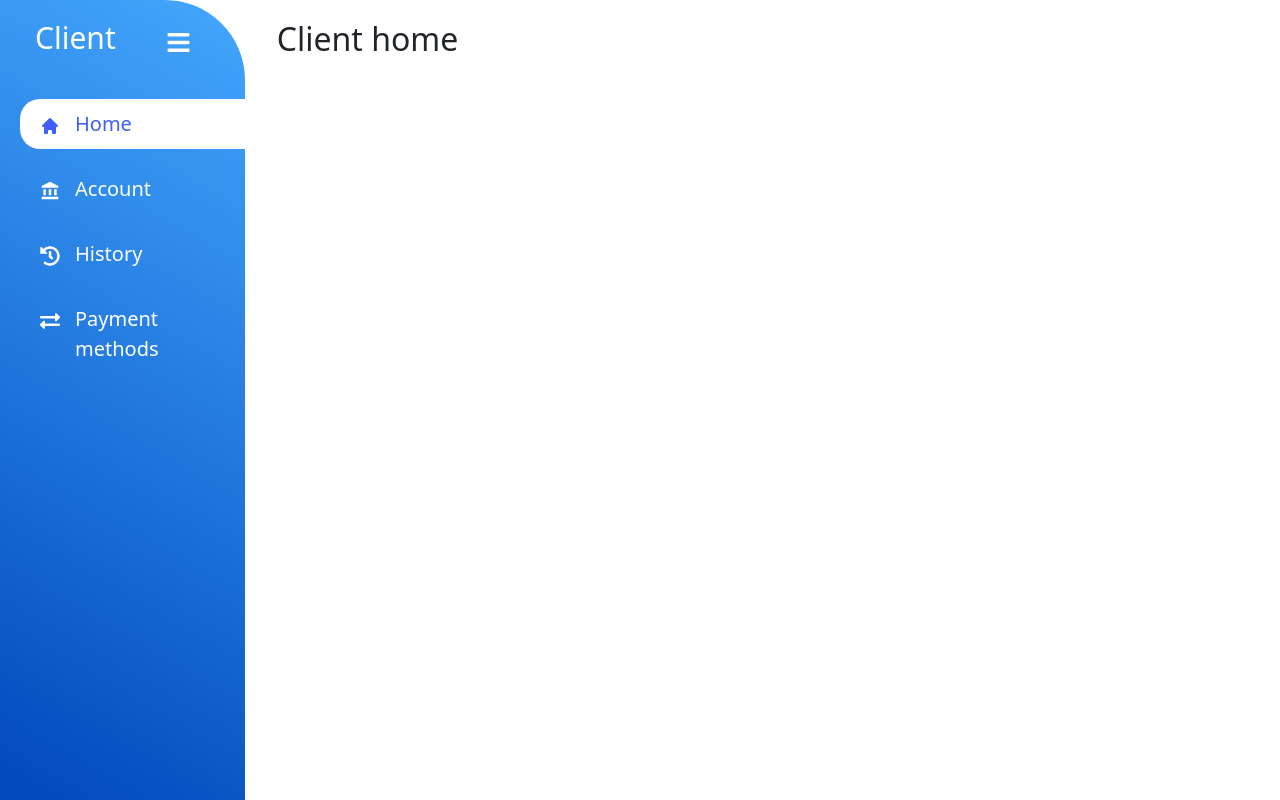
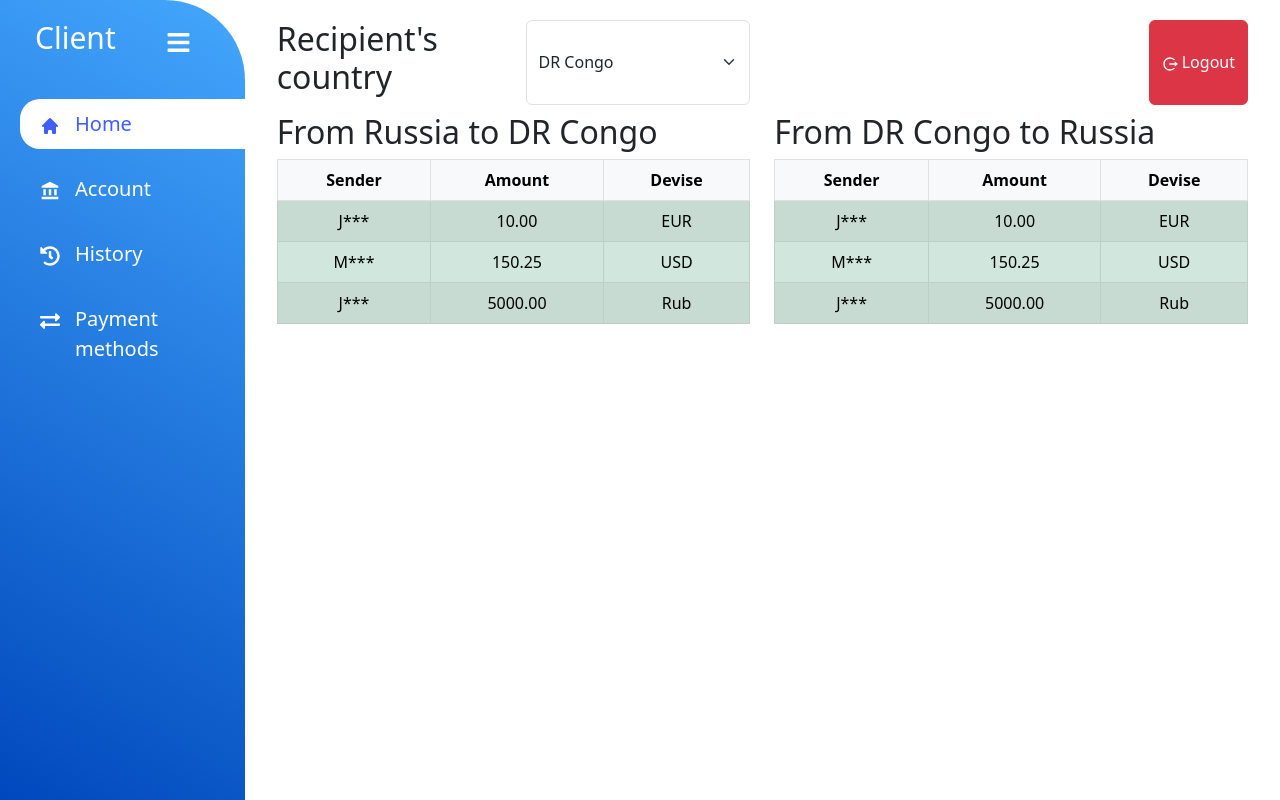
Before and after one commit to bauer318/pri-trans-client, a React (Create React App) app: page /client/home in a window 1280 px wide. Built offline with nearby package versions, Linux system fonts and the light colour scheme.

Commit message:
UI Client's home done

```diff
--- a/package.json
+++ b/package.json
@@ -14,7 +14,7 @@
     "react-icons": "^4.8.0",
     "react-redux": "^8.0.5",
     "react-router-dom": "^6.10.0",
-    "react-scripts": "5.0.1",
+    "react-scripts": "^5.0.1",
     "redux": "^4.2.1",
     "redux-logger": "^3.0.6",
     "web-vitals": "^2.1.4"
--- /dev/null
+++ b/src/components/HomeHeader.jsx
@@ -0,0 +1,30 @@
+import React from 'react';
+import LogoutBtn from "./LogoutBtn";
+
+const HomeHeader = () => {
+    const handleRecipientCountrySelectChange = (event) => {
+        const selectedCountry = event.target.value;
+            console.log({selectedCountry});
+    }
+    return (
+        <div>
+            <div className={"row"}>
+                <div className={"col-lg-3 d-flex justify-content-start"}>
+                    <h2>Recipient's country </h2>
+                </div>
+                <div className={"col-lg-3 d-flex justify-content-start"}>
+                    <select className={"form-select"} aria-label={"Default select example"}
+                            onChange={handleRecipientCountrySelectChange}>
+                        <option value={1}>DR Congo</option>
+                        <option value={2}>Russia</option>
+                    </select>
+                </div>
+                <div className={"col-lg-6 d-flex justify-content-end"}>
+                    <LogoutBtn/>
+                </div>
+            </div>
+        </div>
+    );
+};
+
+export default HomeHeader;
--- /dev/null
+++ b/src/components/HomeTable.jsx
@@ -0,0 +1,39 @@
+import React from 'react';
+
+const HomeTable = ({fromCountry, toCountry}) => {
+    return (
+        <div>
+            <div>
+                <h2>From {fromCountry} to {toCountry}</h2>
+            </div>
+            <table className={"table table-success table-striped table-bordered table-responsive"}>
+                <thead className={"table-light"}>
+                <tr>
+                    <th scope={"col"} className={"text-center"}>Sender</th>
+                    <th scope={"col"} className={"text-center"}>Amount</th>
+                    <th scope={"col"} className={"text-center"}>Devise</th>
+                </tr>
+                </thead>
+                <tbody>
+                <tr>
+                    <td className={"text-center"}>J***</td>
+                    <td className={"text-center"}>10.00</td>
+                    <td className={"text-center"}>EUR</td>
+                </tr>
+                <tr>
+                    <td className={"text-center"}>M***</td>
+                    <td className={"text-center"}>150.25</td>
+                    <td className={"text-center"}>USD</td>
+                </tr>
+                <tr>
+                    <td className={"text-center"}>J***</td>
+                    <td className={"text-center"}>5000.00</td>
+                    <td className={"text-center"}>Rub</td>
+                </tr>
+                </tbody>
+            </table>
+        </div>
+    );
+};
+
+export default HomeTable;
--- a/src/pages/ClientHome.jsx
+++ b/src/pages/ClientHome.jsx
@@ -1,9 +1,19 @@
 import React from 'react';
+import HomeHeader from "../components/HomeHeader";
+import HomeTable from "../components/HomeTable";
 
 const ClientHome = () => {
     return (
         <div className={"container"}>
-            <h2>Client home</h2>
+            <HomeHeader/>
+            <div className={"row mt-2"}>
+                <div className={"col-lg-6"}>
+                    <HomeTable fromCountry={"Russia"} toCountry={"DR Congo"}/>
+                </div>
+                <div className={"col-lg-6"}>
+                    <HomeTable fromCountry={"DR Congo"} toCountry={"Russia"}/>
+                </div>
+            </div>
         </div>
     );
 };
```
Also changed, not shown: 1 other file (tests, documents, lock files or other folders).
